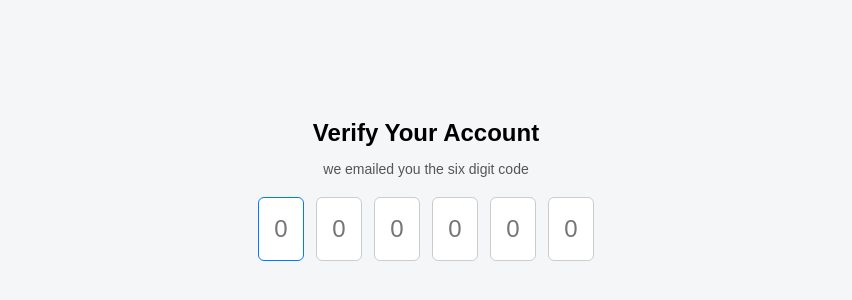
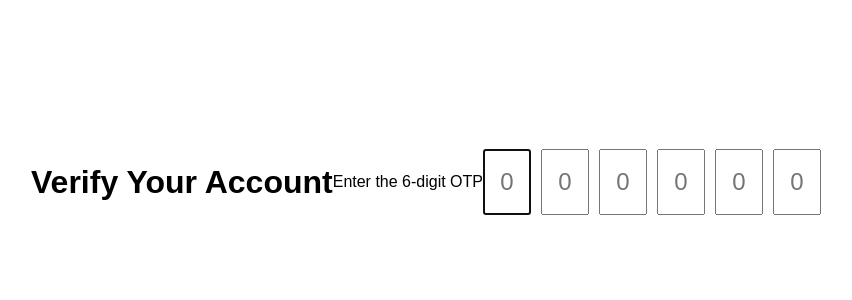
Before and after one commit to acciojob/OTP-mohdminhaj12w33-dot, a website: page main.html in a window 1280 px wide. Shown: the part 226-526 px from the top of the page, without its empty margins (214-1066 px from the left). Drawn offline with Linux system fonts and the light colour scheme.

Commit message:
created a submission

```diff
--- a/main.html
+++ b/main.html
@@ -11,66 +11,37 @@
       justify-content: center;
       align-items: center;
       height: 100vh;
-      background-color: #f4f6f8;
-    }
-
-    .container {
-      text-align: center;
-    }
-
-    #verification_heading {
-      font-size: 24px;
-      margin-bottom: 8px;
-    }
-
-    #verification_subtext {
-      font-size: 14px;
-      color: #555;
-      margin-bottom: 20px;
     }
 
     .code-container {
       display: flex;
-      justify-content: center;
-      gap: 12px;
+      gap: 10px;
     }
 
     .code {
       width: 40px;
-      height: 60px; /* standing rectangle */
+      height: 60px;
+      text-align: center;
       font-size: 24px;
-      text-align: center;
-      border: 1px solid #ccc;
-      border-radius: 6px;
-      outline: none;
     }
 
-    /* Invisible placeholder 0 */
     .code::placeholder {
 
-    }
-
-    .code:focus {
-      border-color: #007bff;
     }
   </style>
 </head>
 <body>
 
-  <div class="container">
-    <h1 id="verification_heading">Verify Your Account</h1>
-    <p id="verification_subtext">
-      we emailed you the six digit code
-    </p>
+  <h1 id="verification_heading">Verify Your Account</h1>
+  <p id="verification_subtext">Enter the 6-digit OTP</p>
 
-    <div class="code-container">
-      <input class="code" type="text" maxlength="1" placeholder="0" />
-      <input class="code" type="text" maxlength="1" placeholder="0" />
-      <input class="code" type="text" maxlength="1" placeholder="0" />
-      <input class="code" type="text" maxlength="1" placeholder="0" />
-      <input class="code" type="text" maxlength="1" placeholder="0" />
-      <input class="code" type="text" maxlength="1" placeholder="0" />
-    </div>
+  <div class="code-container">
+    <input id="code-1" class="code" type="text" maxlength="1" placeholder="0">
+    <input id="code-2" class="code" type="text" maxlength="1" placeholder="0">
+    <input id="code-3" class="code" type="text" maxlength="1" placeholder="0">
+    <input id="code-4" class="code" type="text" maxlength="1" placeholder="0">
+    <input id="code-5" class="code" type="text" maxlength="1" placeholder="0">
+    <input id="code-6" class="code" type="text" maxlength="1" placeholder="0">
   </div>
 
   <script src="script.js"></script>
--- a/script.js
+++ b/script.js
@@ -1,22 +1,21 @@
-const inputs = document.querySelectorAll('.code');
+const inputs = document.querySelectorAll(".code");
 
 inputs[0].focus();
 
 inputs.forEach((input, index) => {
 
-  input.addEventListener('input', () => {
+  input.addEventListener("input", () => {
     if (input.value && index < inputs.length - 1) {
       inputs[index + 1].focus();
     }
   });
 
-  input.addEventListener('keydown', (e) => {
-    if (e.key === 'Backspace') {
-      if (input.value === '' && index > 0) {
-        inputs[index - 1].value = '';
+  input.addEventListener("keydown", (e) => {
+    if (e.key === "Backspace") {
+      if (input.value === "" && index > 0) {
         inputs[index - 1].focus();
       } else {
-        input.value = '';
+        input.value = "";
       }
     }
   });
--- a/styles.css
+++ /dev/null
@@ -1 +0,0 @@
-/*  your css code here. If applicable */
```
